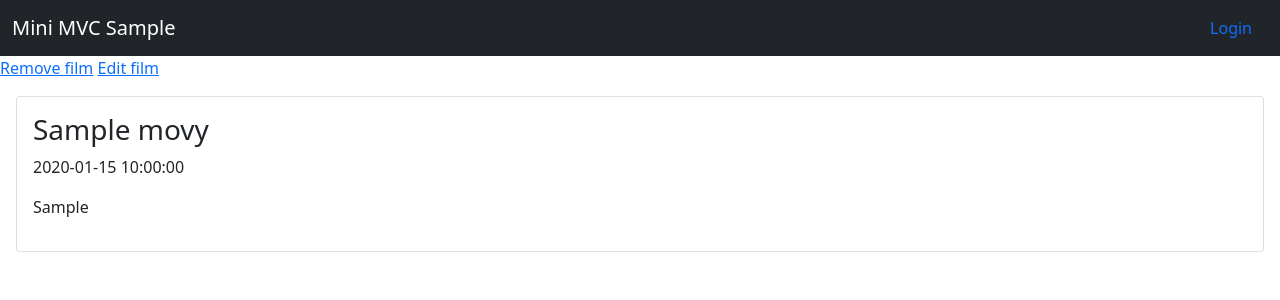
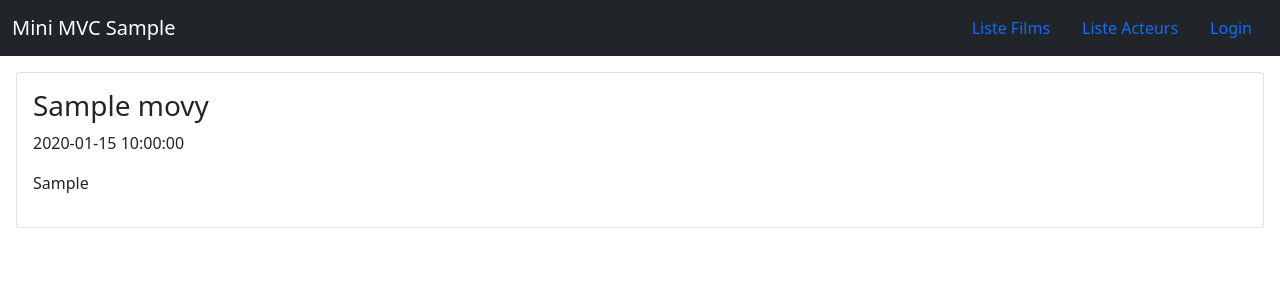
Before and after one commit to valdiev/pirate-of-the-caribbean, a PHP site: page /films/1 in a window 1280 px wide. Shown: the top 300 px of the page. Run offline with PHP 8.4, Linux system fonts and the light colour scheme; tables that the repository leaves empty or names only in its code hold one stand-in row (values such as "Sample post").

Commit message:
add SESSION

```diff
--- a/views/common/header.php
+++ b/views/common/header.php
@@ -14,8 +14,9 @@
         <a class="navbar-brand" href="/">Mini MVC Sample</a>
         <ul class="nav nav-pills">
             <?php
+            echo '<li class="nav-item"><a href="./films" class="nav-link">Liste Films</a></li>';
+            echo '<li class="nav-item"><a href="./acteurs" class="nav-link">Liste Acteurs</a></li>';
             if ($_SESSION) {
-                echo '<li class="nav-item"><a href="./film" class="nav-link">Liste Films</a></li>';
                 echo '<li class="nav-item"><a href="./logout" class="nav-link">Logout</a></li>';
             }
             else
--- a/views/liste_films/liste_films.php
+++ b/views/liste_films/liste_films.php
@@ -1,5 +1,7 @@
-<a href="films/ajouter">Ajouter un film</a>
 <?php
+if ($_SESSION) {
+    echo '<a href="films/ajouter">Ajouter un film</a>';
+}
 /** @var Film[] $clients */
 foreach ($films as $f) { ?>
     <div class="card m-3 p-3">
--- a/views/single_film/single_film.php
+++ b/views/single_film/single_film.php
@@ -1,5 +1,8 @@
-<a href="/films/remove/<?= $leFilm->getId() ?>">Remove film</a>
-<a href="/films/edit/<?= $leFilm->getId() ?>">Edit film</a>
+<?php if ($_SESSION) {
+    echo '<a href="/films/remove/<?= $leFilm->getId() ?>">Remove film</a><br>';
+    echo '<a href="/films/edit/<?= $leFilm->getId() ?>">Edit film</a>';
+}
+?>
 <div class="card m-3 p-3">
     <h3><?= $leFilm->getTitle() ?></h3>
     <p><?= $leFilm->getDate() ?></p>
```
